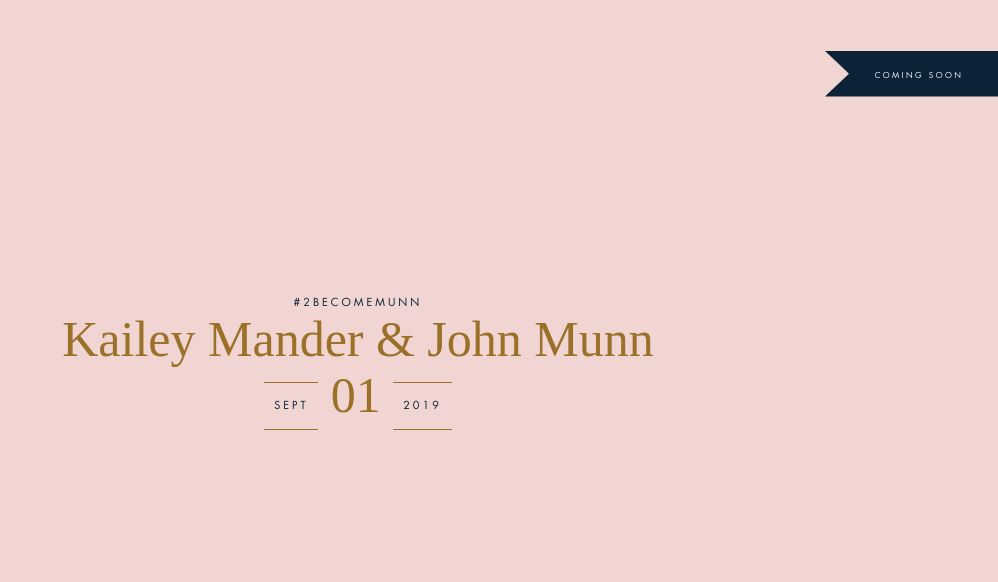
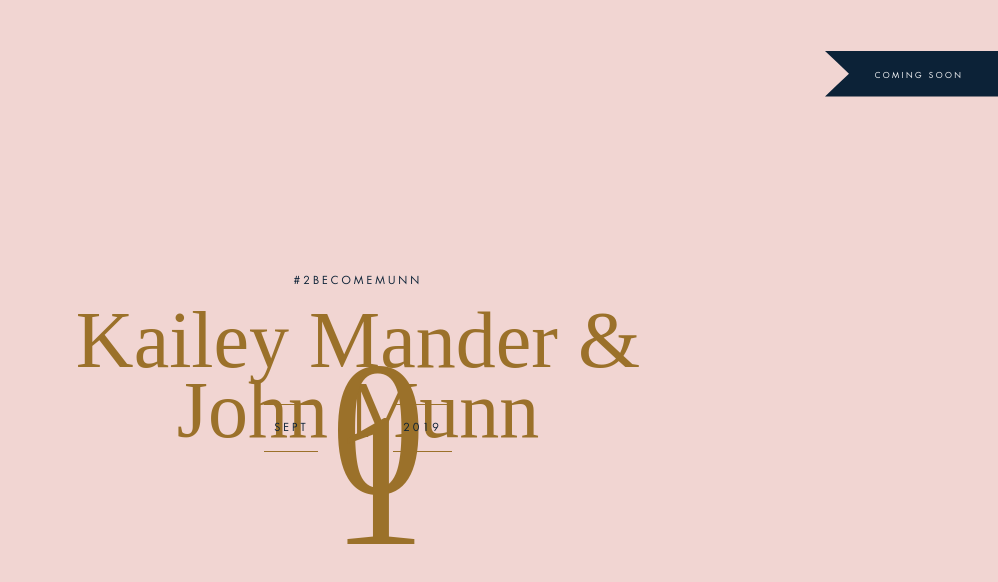
Before and after one commit to Tawe/wedding-site, a Gatsby site: page / in a window 1280 px wide. Shown: the whole page, without its empty margins (282-1280 px from the left). Built offline with nearby package versions, Linux system fonts and the light colour scheme; Gatsby itself is replaced by a stand-in of ours; a web font is replaced by a local one.

Commit message:
Better styling on the name and day components

```diff
--- a/src/pages/index.js
+++ b/src/pages/index.js
@@ -15,12 +15,16 @@ export default () => (
           </RibbionWrapper>
           <ContentWrapper>
             <HashTag>#2BECOMEMUNN</HashTag>
-            <Tilda>Kailey Mander & John Munn</Tilda>
+            <Names>
+              <Tilda>Kailey Mander & John Munn</Tilda>
+            </Names>
             <Box width='200px' margin="30px auto">
               <Flex direction={'row'} justify={'space-around'}>
                 <DateSection>SEPT</DateSection>
                 <NumberWrapper>
-                <Tilda>01</Tilda>
+                <Day>
+                  <Tilda>01</Tilda>
+                </Day>
                 </NumberWrapper>
                 <DateSection>2019</DateSection>
               </Flex>
@@ -30,7 +34,6 @@ export default () => (
       </Box>
     </Layout>
 )
-
 const HashTag = styled.div`
   color: #0C2237;
   font-family: 'FuturaBook';
@@ -54,10 +57,25 @@ const ContentWrapper = styled.div`
   text-align: center;
 `
 
+const Names = styled.div`
+    height: 69px;
+    font-size: 80px;
+    line-height: 70px;
+`
 const Tilda = styled.div`
-  font-family:'Tilda Grande';
-  font-size:50px;
-  color:#9B712A
+  font-family: 'Tilda Grande';
+  color: #9B712A
+`
+
+const Day = styled.div`
+    font-size: 65px;
+    width: 70px;
+    height: 40px;
+    align-self: center;
+    padding-right: 10px;
+    line-height: 51px;
+    font-size: 190px;
+}
 `
 
 const NumberWrapper = styled.div`
```
